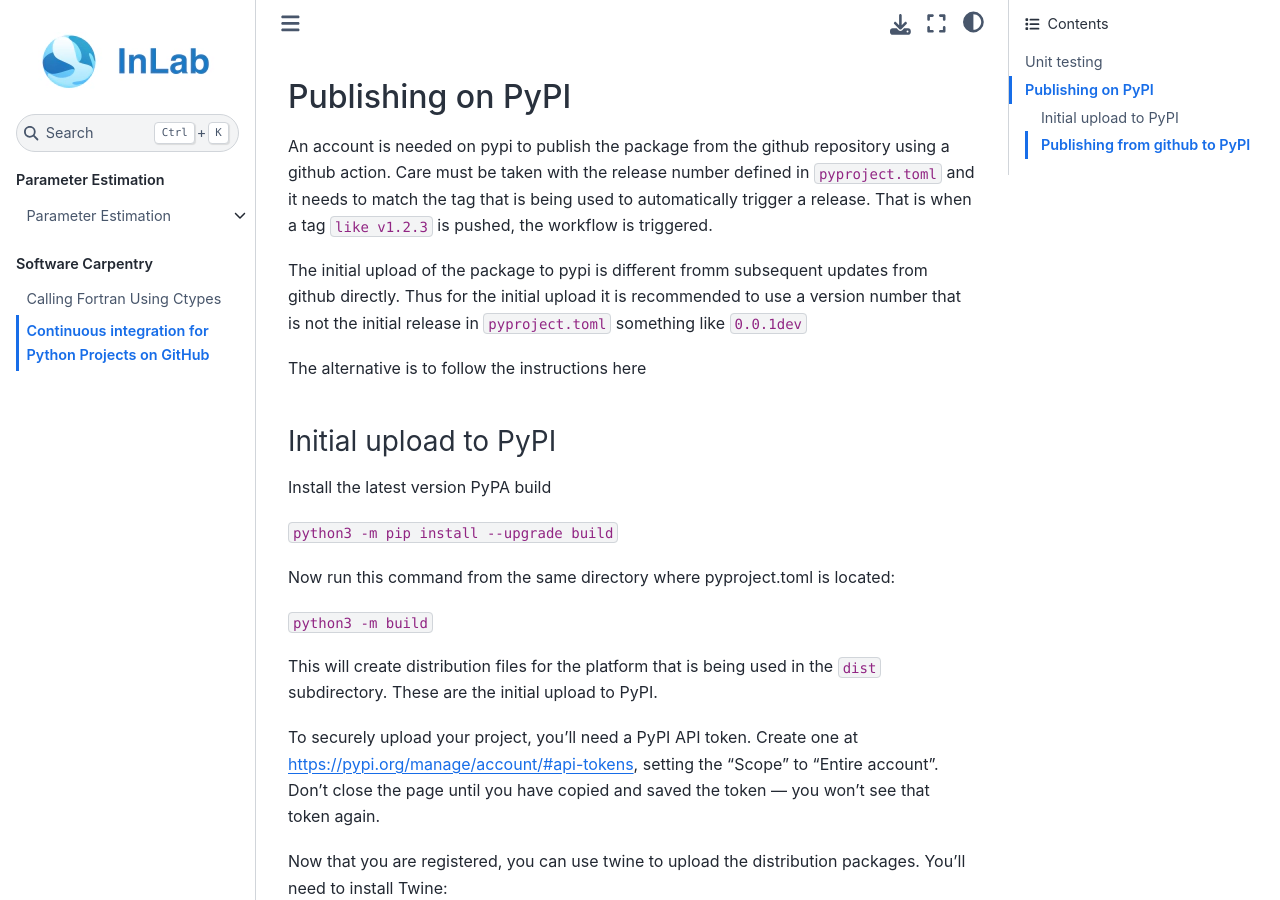
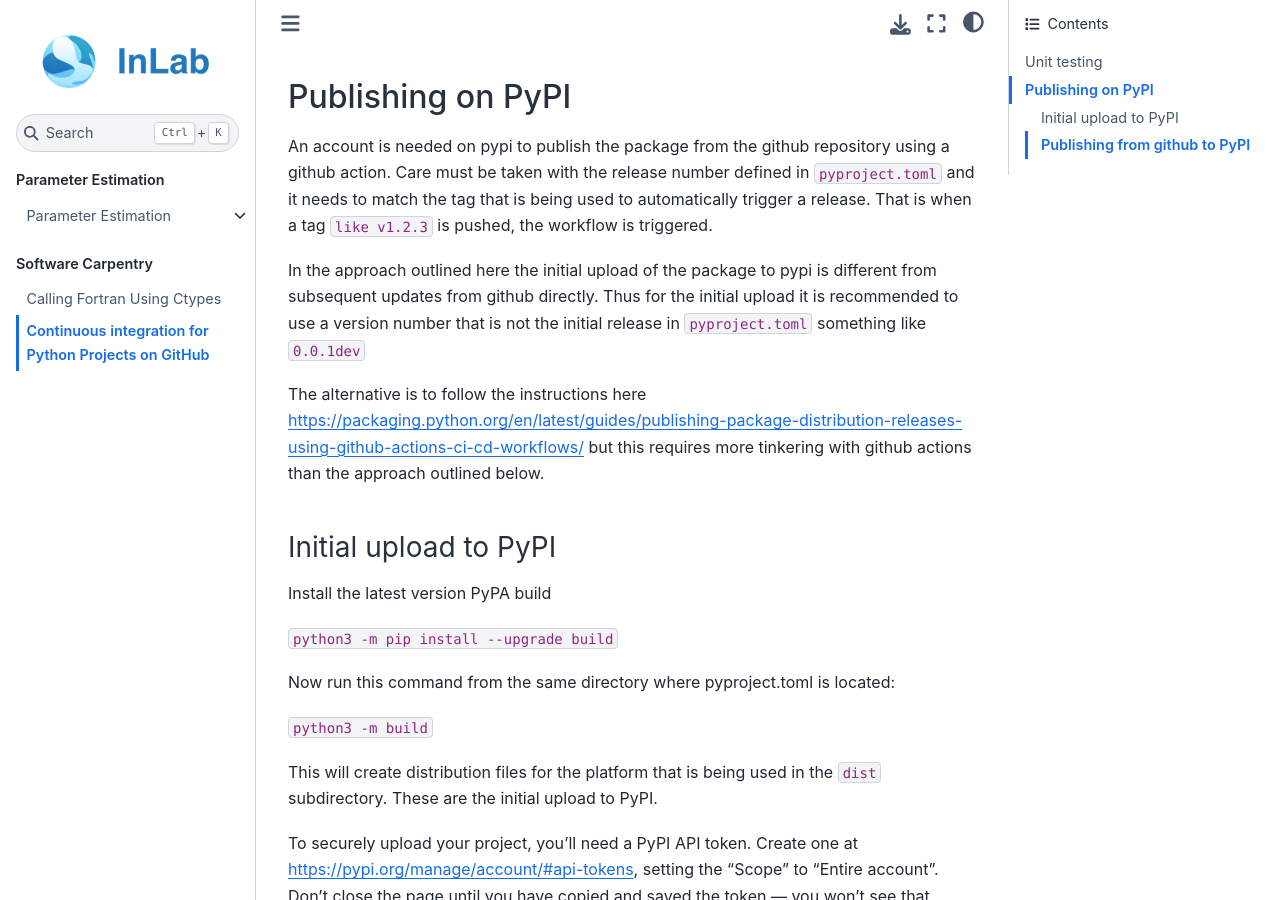
Before and after one commit to inlab-geo/cofi-resources, a Jupyter Book: the page built from docs/software_carpentry/python_packaging.md, in a window 1280 px wide and 900 px high, scrolled down 1707 px. Built offline with Jupyter Book 1.0.4 settings and Sphinx 7.4.7 and the Sphinx Book theme 1.1.4, drawn with Linux system fonts in a browser that asks for light colours.

Commit message:
Update python_packaging.md

```diff
--- a/docs/software_carpentry/python_packaging.md
+++ b/docs/software_carpentry/python_packaging.md
@@ -90,11 +90,10 @@ a github action. Care must be taken with the release number defined in `pyprojec
 and it needs to match the tag that is being used to automatically trigger a release.
 That is when a tag `like v1.2.3` is pushed, the workflow is triggered.
 
-The initial upload of the package to pypi is different fromm subsequent updates
-from github directly. Thus for the initial upload it is recommended to use a version number
-that is not the initial release in `pyproject.toml` something like `0.0.1dev`
+In the approach outlined here the initial upload of the package to pypi is different from
+subsequent updates from github directly. Thus for the initial upload it is recommended to use a version number that is not the initial release in `pyproject.toml` something like `0.0.1dev`
 
-The alternative is to follow the instructions here
+The alternative is to follow the instructions here [https://packaging.python.org/en/latest/guides/publishing-package-distribution-releases-using-github-actions-ci-cd-workflows/](https://packaging.python.org/en/latest/guides/publishing-package-distribution-releases-using-github-actions-ci-cd-workflows/) but this requires more tinkering with github actions than the approach outlined below.
 
 ### Initial upload to PyPI
 
```
